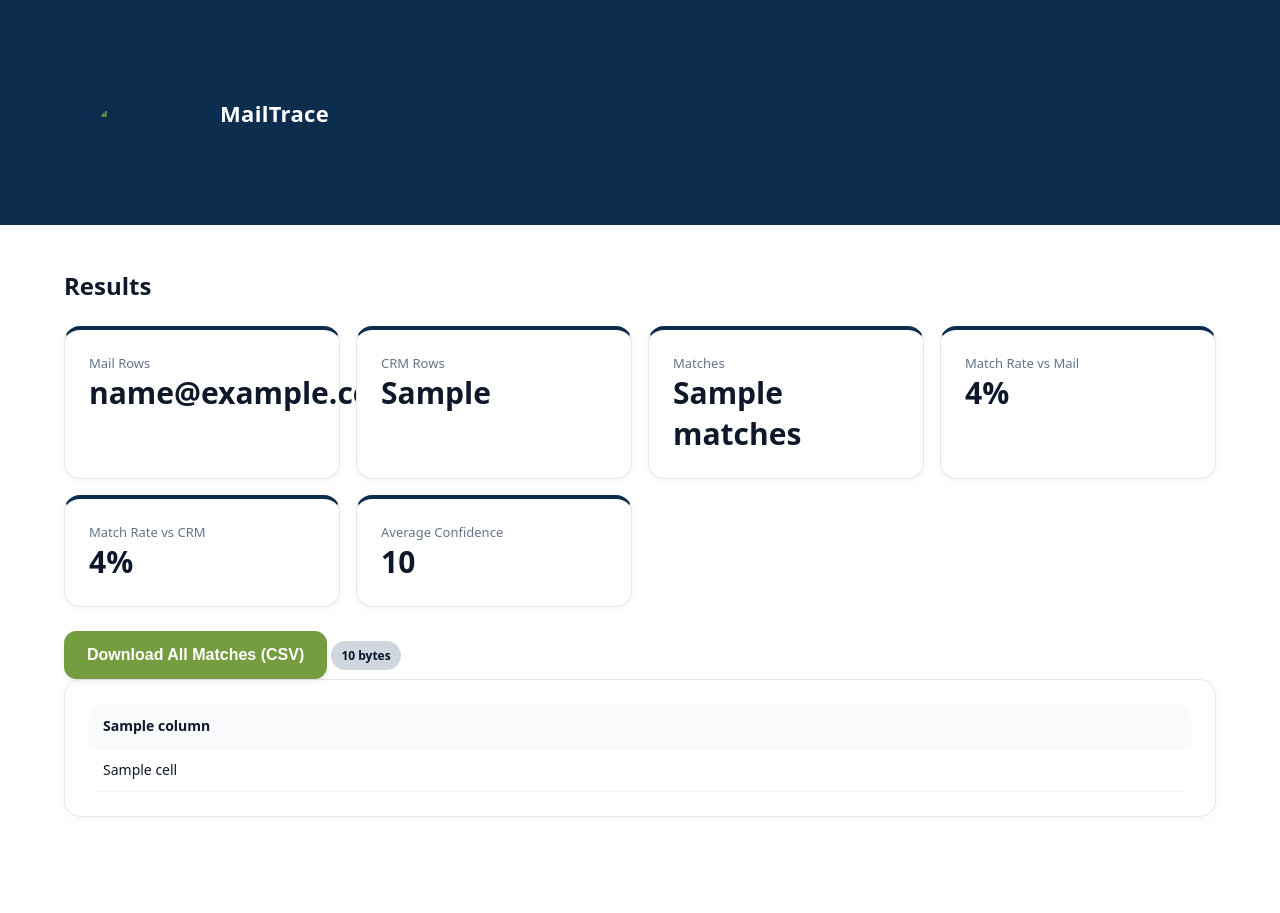
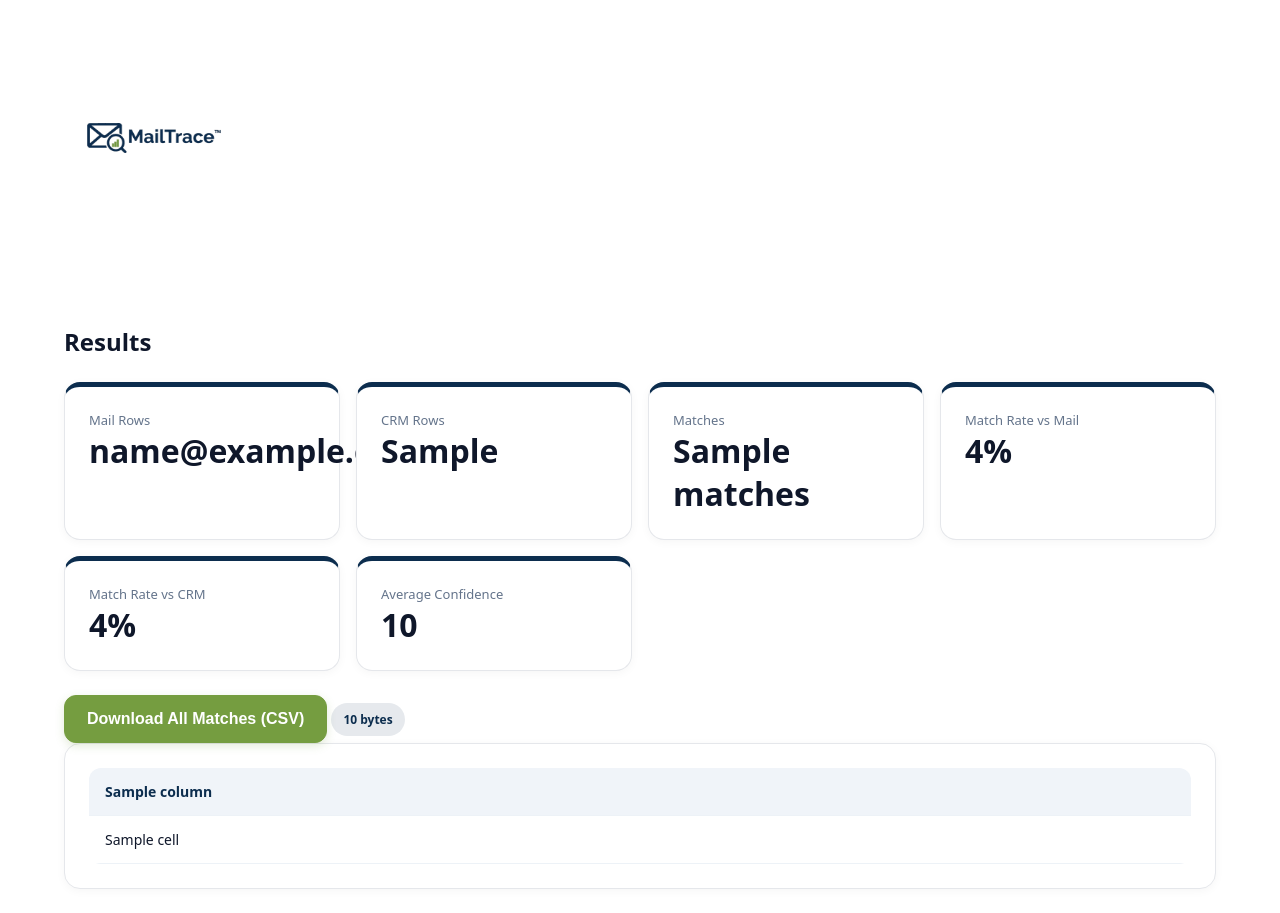
Before and after one commit to clapenergy/mailtrace-render-starter, a Flask app: template templates/result.html in a window 1280 px wide. Before the commit the page ends 817 px from the top, so only its background shows below. Run offline with Flask 3, Linux system fonts and the light colour scheme; the template is opened without the code that fills it: most values are stand-ins (such as "Sample title", 1, 10 or a date in 2020).

Commit message:
Add files via upload

```diff
--- a/static/style.css
+++ b/static/style.css
@@ -1,8 +1,6 @@
-
 :root {
-  --brand: #0c2d4e;      /* header, links, accents */
-  --accent: #759d40;    /* primary button accent */
-  --on-brand: #ffffff;      /* text on brand bg */
+  --brand: #0c2d4e;   /* deep blue from logo */
+  --accent: #759d40;  /* green from logo */
   --bg: #ffffff;
   --text: #0f172a;
   --muted: #64748b;
@@ -20,62 +18,69 @@ body {
 
 .container { max-width: 1200px; margin: 0 auto; padding: 24px; }
 
-.topbar {
-  background: var(--brand);
-  color: var(--on-brand);
-  box-shadow: 0 2px 10px rgba(0,0,0,0.06);
-}
-.nav { display:flex; align-items:center; gap:16px; padding: 16px 0; }
+/* Clean header: no colored bar, just logo */
+.topbar { background: transparent !important; box-shadow: none !important; border: none !important; }
+.nav { display:flex; align-items:center; gap:20px; padding: 24px 0; }
+.brand-title { display: none; } /* hide extra text title so logo stands alone */
 
-/* BIGGER LOGO */
+/* Large, non-distorting logo */
 .logo {
-  height: 96px;
-  max-height: 96px;
+  height: 140px;
   width: auto;
   object-fit: contain;
 }
 @media (min-width: 768px) {
-  .logo {
-    height: 140px;
-    max-height: 140px;
-  }
+  .logo { height: 180px; }
 }
 
-h1.brand-title { margin: 0; font-size: 22px; font-weight: 800; color: var(--on-brand); letter-spacing: 0.3px; }
-
-a { color: var(--brand); text-decoration: none; }
-a:hover { opacity: .9; }
-
+/* Cards, rows, inputs */
 .card {
-  background: var(--card); border: 1px solid var(--border);
-  border-radius: 16px; padding: 24px; box-shadow: 0 2px 10px rgba(0,0,0,0.04);
+  background: var(--card);
+  border: 1px solid var(--border);
+  border-radius: 16px;
+  padding: 24px;
+  box-shadow: 0 2px 10px rgba(0,0,0,0.04);
 }
 .row { display:flex; gap:16px; flex-wrap:wrap; }
 label { font-weight:700; }
 input[type="file"] { display:block; margin-top:8px; }
 
-.button {
-  display:inline-block; padding: 14px 22px; border-radius: 12px;
-  border: 1px solid var(--accent); background: var(--accent); color: #ffffff;
-  font-weight:800; text-decoration:none; cursor:pointer; font-size: 16px;
-  box-shadow: 0 2px 6px rgba(0,0,0,.08);
+/* Buttons use green accent */
+.button, button {
+  display:inline-block;
+  padding: 14px 22px;
+  border-radius: 12px;
+  border: 1px solid var(--accent);
+  background: var(--accent);
+  color: #ffffff;
+  font-weight:800;
+  font-size: 16px;
+  text-decoration:none;
+  cursor:pointer;
+  box-shadow: 0 3px 10px rgba(117,157,64,.20);
 }
 .button.secondary { background: transparent; color: var(--brand); border-color: var(--brand); }
-.button:hover { transform: translateY(-1px); transition: transform .1s ease; }
+.button:hover, button:hover { filter: brightness(0.98); transform: translateY(-1px); transition: transform .1s ease; }
 
+/* KPIs and tables use blue accents */
 .grid { display:grid; grid-template-columns: repeat(auto-fit, minmax(220px, 1fr)); gap:16px; margin: 24px 0; }
 .kpi .k { color: var(--muted); font-size: 13px; }
-.kpi .v { font-size: 30px; font-weight: 900; }
-.kpi { border-top: 4px solid var(--brand); }
+.kpi .v { font-size: 32px; font-weight: 900; }
+.kpi { border-top: 5px solid var(--brand); background: #fff; }
 
 table { width: 100%; border-collapse: collapse; background: #fff; border-radius: 12px; overflow: hidden; }
-th, td { text-align:left; padding: 12px 14px; border-bottom: 1px solid #f3f4f6; font-size: 14px; }
-th { background: #f8fafc; }
+th, td { text-align:left; padding: 14px 16px; border-bottom: 1px solid #edf2f7; font-size: 14px; }
+th { background: #f0f4f9; color: var(--brand); }
+
+/* Links */
+a { color: var(--brand); text-decoration: none; font-weight: 600; }
+a:hover { opacity: .9; }
+
 .badge {
-  display:inline-block; padding: 6px 10px; border-radius:999px;
-  background: color-mix(in oklab, var(--brand) 18%, white);
-  color: color-mix(in oklab, var(--brand) 65%, black);
-  font-weight:700; font-size:12px;
+  display:inline-block; padding: 8px 12px; border-radius:999px;
+  background: rgba(12,45,78,0.1);
+  color: #0c2d4e;
+  font-weight:800; font-size:12px;
 }
 
 .flash { color:#b91c1c; margin-bottom: 8px; }
```
